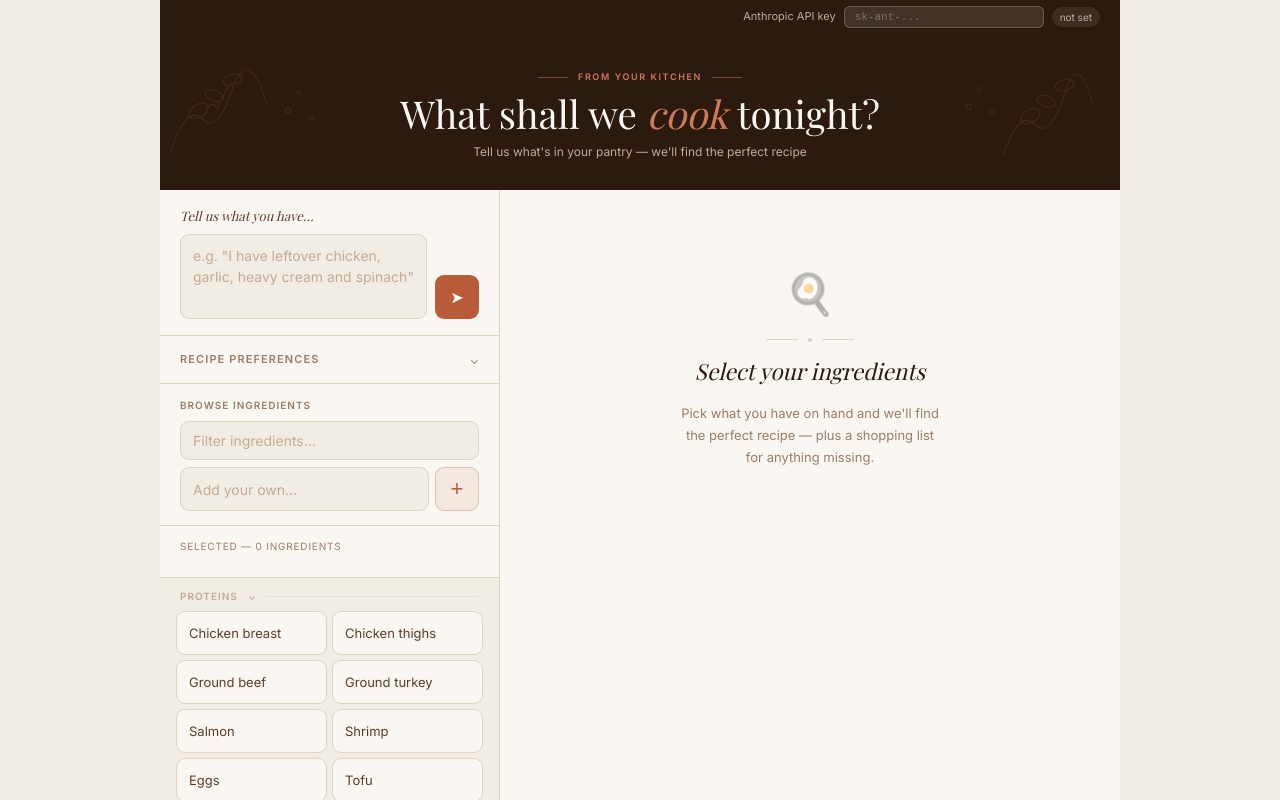
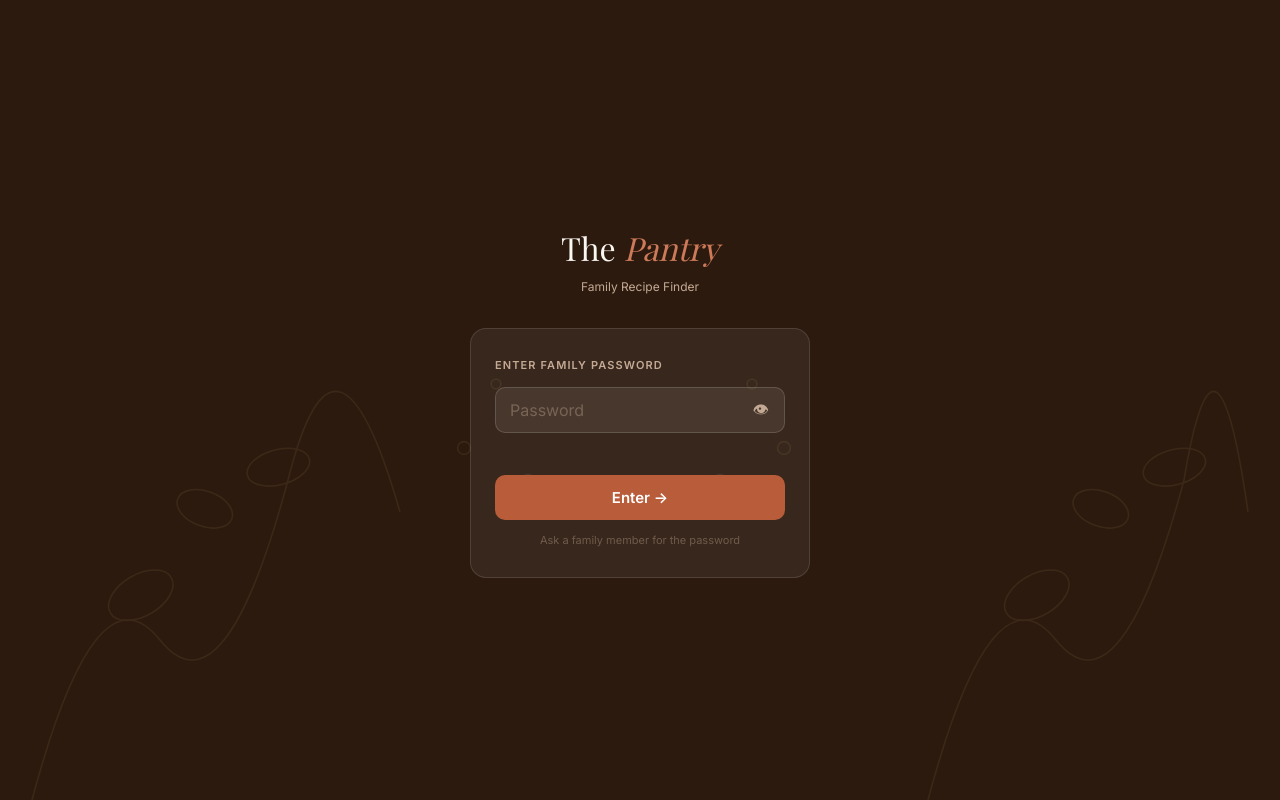
Before and after one commit to nino63004/recipe-finder, a plain HTML site: page index.html in a window 1280 px wide. Shown: the top 800 px of the page. Drawn offline with nearby package versions, Linux system fonts and the light colour scheme; a web font is replaced by a local one.

Commit message:
Update index.html

```diff
--- a/index.html
+++ b/index.html
@@ -57,31 +57,30 @@ body {
   flex-direction: column;
 }
 
-/* ── API bar ─────────────────────────────────────── */
-.api-bar {
-  background: var(--brown);
-  padding: 6px 1.25rem;
-  display: flex;
-  align-items: center;
-  justify-content: flex-end;
-  gap: 8px;
-  flex-shrink: 0;
+/* ── Password gate ───────────────────────────────── */
+.gate {
+  position: fixed; inset: 0; background: var(--brown);
+  display: flex; flex-direction: column; align-items: center; justify-content: center;
+  z-index: 9999; padding: 2rem;
 }
-.api-bar label { font-size: 11px; color: var(--brown-dim); }
-.api-bar input {
-  background: rgba(255,255,255,0.1);
-  border: 1px solid rgba(255,255,255,0.2);
-  border-radius: 6px;
-  color: #e8e0d0;
-  font-size: 11px;
-  padding: 4px 10px;
-  width: 200px;
-  outline: none;
-  font-family: monospace;
-}
-.api-bar input:focus { border-color: var(--terra-light); }
-.api-status { font-size: 10px; padding: 2px 8px; border-radius: 20px; background: rgba(255,255,255,0.08); color: var(--brown-dim); white-space: nowrap; }
-.api-status.ok { background: rgba(74,124,89,0.3); color: #8ec9a0; }
+.gate-botanical { position: absolute; inset: 0; opacity: 0.1; pointer-events: none; }
+.gate-logo { font-family: var(--serif); font-size: 2rem; font-weight: 400; color: var(--cream); text-align: center; margin-bottom: 4px; position: relative; }
+.gate-logo em { font-style: italic; color: var(--terra-light); }
+.gate-sub { font-size: 12px; color: var(--brown-dim); text-align: center; margin-bottom: 2rem; position: relative; }
+.gate-card { background: rgba(255,255,255,0.06); border: 1px solid rgba(255,255,255,0.12); border-radius: 16px; padding: 1.75rem 1.5rem; width: 100%; max-width: 340px; position: relative; display: flex; flex-direction: column; gap: 12px; }
+.gate-label { font-size: 11px; font-weight: 600; text-transform: uppercase; letter-spacing: 0.1em; color: var(--brown-dim); }
+.gate-input-wrap { position: relative; }
+.gate-input { width: 100%; background: rgba(255,255,255,0.08); border: 1.5px solid rgba(255,255,255,0.15); border-radius: 10px; color: var(--cream); font-size: 16px; font-family: var(--sans); padding: 12px 44px 12px 14px; outline: none; transition: border-color 0.2s; }
+.gate-input:focus { border-color: var(--terra-light); }
+.gate-input::placeholder { color: rgba(196,170,148,0.4); }
+.gate-eye { position: absolute; right: 12px; top: 50%; transform: translateY(-50%); background: transparent; border: none; color: var(--brown-dim); cursor: pointer; font-size: 16px; padding: 4px; line-height: 1; }
+.gate-btn { background: #b85c3a; color: #fff; font-family: var(--sans); font-size: 15px; font-weight: 600; border: none; border-radius: 10px; padding: 13px; cursor: pointer; transition: background 0.15s; }
+.gate-btn:hover { background: #9a4d30; }
+.gate-error { font-size: 12px; color: #f09898; text-align: center; min-height: 18px; }
+.gate-error.shake { animation: shake 0.35s ease; }
+@keyframes shake { 0%,100%{transform:translateX(0);} 25%{transform:translateX(-6px);} 75%{transform:translateX(6px);} }
+.gate-hint { font-size: 11px; color: rgba(196,170,148,0.4); text-align: center; }
+.gate.hidden { display: none; }
 
 /* ── Hero ────────────────────────────────────────── */
 .hero {
@@ -506,7 +505,7 @@ body {
 
 /* ── Print ───────────────────────────────────────── */
 @media print {
-  .api-bar, .hero, .ingredient-panel, .recipe-grid, .results-header, .print-btn, .close-btn, .fab-wrap { display: none !important; }
+  .hero, .ingredient-panel, .recipe-grid, .results-header, .print-btn, .close-btn, .fab-wrap { display: none !important; }
   .results-panel { padding: 0; border: none; }
   .detail-panel { border: none; }
   body { background: #fff; color: #000; }
@@ -516,11 +515,34 @@ body {
 <body>
 <div class="page">
 
-  <!-- API bar -->
-  <div class="api-bar">
-    <label for="apiKey">Anthropic API key</label>
-    <input type="password" id="apiKey" placeholder="sk-ant-..." autocomplete="off"/>
-    <span class="api-status" id="apiStatus">not set</span>
+  <!-- Password gate -->
+  <div class="gate" id="gate">
+    <svg class="gate-botanical" viewBox="0 0 800 600" xmlns="http://www.w3.org/2000/svg" preserveAspectRatio="xMidYMid slice">
+      <g fill="none" stroke="#c2a06a" stroke-width="1">
+        <path d="M20,500 Q60,350 100,400 Q140,450 180,300 Q210,180 250,320"/>
+        <ellipse cx="88" cy="372" rx="22" ry="13" transform="rotate(-30,88,372)"/>
+        <ellipse cx="128" cy="318" rx="18" ry="11" transform="rotate(20,128,318)"/>
+        <ellipse cx="174" cy="292" rx="20" ry="11" transform="rotate(-15,174,292)"/>
+        <path d="M580,500 Q620,350 660,400 Q700,450 740,300 Q760,180 780,320"/>
+        <ellipse cx="648" cy="372" rx="22" ry="13" transform="rotate(-30,648,372)"/>
+        <ellipse cx="688" cy="318" rx="18" ry="11" transform="rotate(20,688,318)"/>
+        <ellipse cx="734" cy="292" rx="20" ry="11" transform="rotate(-15,734,292)"/>
+        <circle cx="290" cy="280" r="4"/><circle cx="310" cy="240" r="3"/><circle cx="330" cy="300" r="3.5"/>
+        <circle cx="490" cy="280" r="4"/><circle cx="470" cy="240" r="3"/><circle cx="450" cy="300" r="3.5"/>
+      </g>
+    </svg>
+    <div class="gate-logo">The <em>Pantry</em></div>
+    <div class="gate-sub">Family Recipe Finder</div>
+    <div class="gate-card">
+      <div class="gate-label">Enter family password</div>
+      <div class="gate-input-wrap">
+        <input class="gate-input" id="gateInput" type="password" placeholder="Password" autocomplete="off"/>
+        <button class="gate-eye" id="gateEye" onclick="toggleGateEye()" tabindex="-1">&#128065;</button>
+      </div>
+      <div class="gate-error" id="gateError"></div>
+      <button class="gate-btn" onclick="checkPassword()">Enter &rarr;</button>
+      <div class="gate-hint">Ask a family member for the password</div>
+    </div>
   </div>
 
   <!-- Hero -->
@@ -692,16 +714,34 @@ let activeSubItem=null, detailSwaps={}, activeDetailSwap=null, currentServings={
 const collapsedCats=new Set();
 const prefs={prepTime:'any',cookTime:'any',kidFriendly:false,dietary:new Set()};
 
-// ── API Key ──────────────────────────────────────
-const apiKeyEl=document.getElementById('apiKey');
-const apiStatusEl=document.getElementById('apiStatus');
-apiKeyEl.addEventListener('input',()=>{
-  const v=apiKeyEl.value.trim();
-  if(v.startsWith('sk-')){apiStatusEl.className='api-status ok';apiStatusEl.textContent='ready';localStorage.setItem('rfApiKey',v);}
-  else{apiStatusEl.className='api-status';apiStatusEl.textContent=v?'check key':'not set';}
-});
-const _saved=localStorage.getItem('rfApiKey');
-if(_saved){apiKeyEl.value=_saved;apiKeyEl.dispatchEvent(new Event('input'));}
+// ── Embedded config ───────────────────────────────
+const _PW  = 'yummy2026$';
+const _KEY = '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';
+
+// ── Password gate ─────────────────────────────────
+function checkPassword(){
+  const val=document.getElementById('gateInput').value;
+  const errEl=document.getElementById('gateError');
+  if(val===_PW){
+    document.getElementById('gate').classList.add('hidden');
+    sessionStorage.setItem('pantry_ok','1');
+  } else {
+    errEl.textContent='Wrong password — try again';
+    errEl.className='gate-error';
+    void errEl.offsetWidth;
+    errEl.className='gate-error shake';
+    document.getElementById('gateInput').value='';
+    document.getElementById('gateInput').focus();
+  }
+}
+function toggleGateEye(){
+  const i=document.getElementById('gateInput');
+  const e=document.getElementById('gateEye');
+  if(i.type==='password'){i.type='text';e.textContent='🙈';}
+  else{i.type='password';e.textContent='👁';}
+}
+document.getElementById('gateInput').addEventListener('keydown',e=>{if(e.key==='Enter')checkPassword();});
+if(sessionStorage.getItem('pantry_ok')==='1') document.getElementById('gate').classList.add('hidden');
 
 // ── Preferences ──────────────────────────────────
 function togglePrefs(){
@@ -895,11 +935,9 @@ function toggleWebSearch(){
 
 // ── Claude API ───────────────────────────────────
 async function callClaude(prompt,maxTokens=3000){
-  const key=apiKeyEl.value.trim();
-  if(!key)throw new Error('Please enter your Anthropic API key.');
   const resp=await fetch('https://api.anthropic.com/v1/messages',{
     method:'POST',
-    headers:{'Content-Type':'application/json','x-api-key':key,'anthropic-version':'2023-06-01','anthropic-dangerous-direct-browser-access':'true'},
+    headers:{'Content-Type':'application/json','x-api-key':_KEY,'anthropic-version':'2023-06-01','anthropic-dangerous-direct-browser-access':'true'},
     body:JSON.stringify({model:'claude-sonnet-4-6',max_tokens:maxTokens,messages:[{role:'user',content:prompt}]})
   });
   if(!resp.ok){const e=await resp.json().catch(()=>({}));throw new Error(e.error?.message||`API error ${resp.status}`);}
@@ -950,7 +988,6 @@ function showLoading(){
 
 // ── Find recipes ─────────────────────────────────
 async function findRecipes(){
-  if(!apiKeyEl.value.trim()){alert('Please enter your Anthropic API key.');return;}
   if(selected.size===0)return;
   showLoading();checkedItems.clear();activeRecipeIdx=null;detailSwaps={};activeDetailSwap=null;currentServings={};
   // Scroll to results on mobile
@@ -995,10 +1032,9 @@ Rules:
 - matchPercent: % the user has, sort descending
 - JSON array only`;
   try{
-    const key=apiKeyEl.value.trim();
     const resp=await fetch('https://api.anthropic.com/v1/messages',{
       method:'POST',
-      headers:{'Content-Type':'application/json','x-api-key':key,'anthropic-version':'2023-06-01','anthropic-dangerous-direct-browser-access':'true'},
+      headers:{'Content-Type':'application/json','x-api-key':_KEY,'anthropic-version':'2023-06-01','anthropic-dangerous-direct-browser-access':'true'},
       body:JSON.stringify({model:'claude-sonnet-4-6',max_tokens:4000,tools:[{"type":"web_search_20250305","name":"web_search"}],messages:[{role:'user',content:prompt}]})
     });
     if(!resp.ok){const e=await resp.json().catch(()=>({}));throw new Error(e.error?.message||`API error ${resp.status}`);}
@@ -1289,7 +1325,6 @@ function closeDetail(){
 
 // ── Chat ingredient detection ────────────────────
 async function parseIngredients(){
-  if(!apiKeyEl.value.trim()){alert('Please enter your Anthropic API key.');return;}
   const text=document.getElementById('chatInput').value.trim();if(!text)return;
   const sendBtn=document.getElementById('chatSendBtn');
   const thinking=document.getElementById('chatThinking');
```
